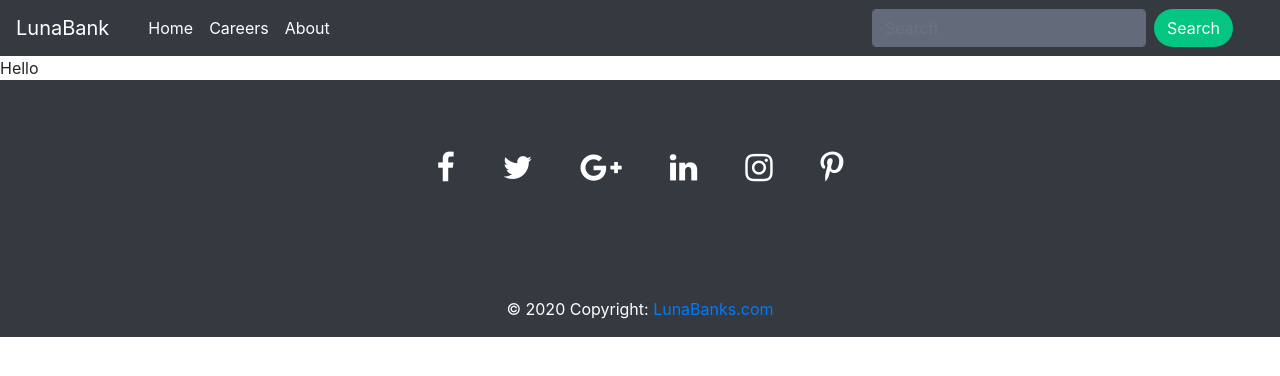
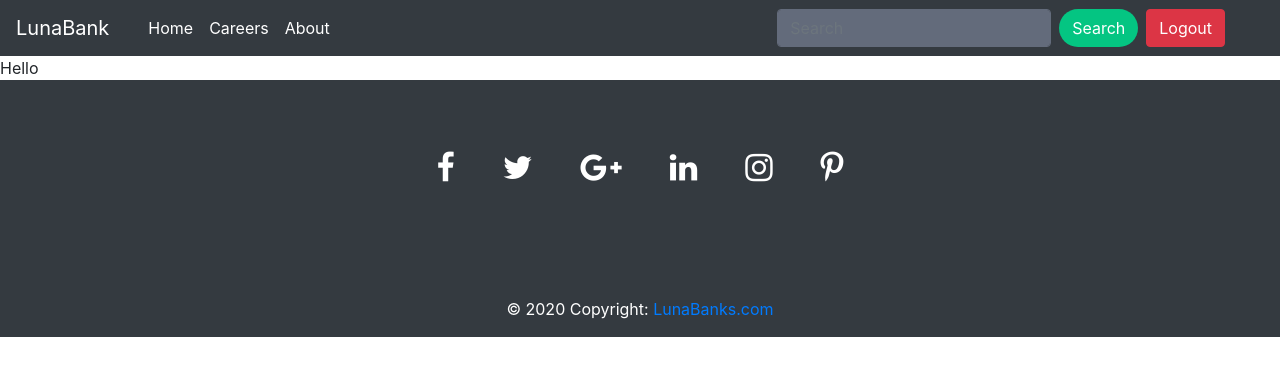
Before and after one commit to okeleyekabiru/Luna-Bank, an Angular app in the folder LunaUi/: page /welcome in a window 1280 px wide. Shown: the top 376 px of the page. Built offline with nearby package versions, Linux system fonts and the light colour scheme; sample sign-in values are in the browser's storage.

Commit message:
add logout function

```diff
--- a/LunaUi/src/NavBar/NavbarComponet.ts
+++ b/LunaUi/src/NavBar/NavbarComponet.ts
@@ -1,9 +1,24 @@
-import { Component } from "@angular/core";
+import { Component, OnInit } from "@angular/core";
+import { Router } from '@angular/router';
 
 @Component({
-    templateUrl: "./NavbarComponent.html",
-    selector:"pm-navbar"
+  templateUrl: "./NavbarComponent.html",
+  selector: "pm-navbar"
 })
-export class NavbarComponent{
-    Search: string;
+export class NavbarComponent implements OnInit {
+  Search: string;
+    shouldLogOut = false;
+
+    constructor(private router: Router) { }
+
+    ngOnInit() {
+        if (localStorage.getItem("access_token") != null) {
+            this.shouldLogOut = true;
+        }
+    }
+
+  onLogout() {
+    localStorage.removeItem("access_token");
+    this.router.navigate(["/user/login"]);
+  }
 }
```
